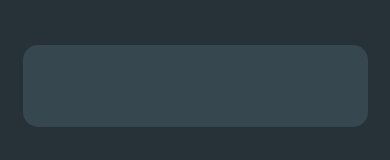
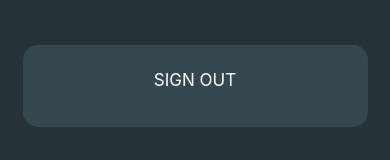
Before and after one commit to TerrniT/Apollo, a React Native app: screen /RegistrationScreen in a window 390 px wide. Shown: the part 361-521 px from the top of the page. Built offline with nearby package versions, Linux system fonts and the light colour scheme.

Commit message:
add: 2-ways auth added

```diff
--- a/App.js
+++ b/App.js
@@ -10,7 +10,7 @@ export default function App() {
   return (
     <NavigationContainer>
       <Stack.Navigator screenOptions={{ headerShown: false }}>
-        <Stack.Screen name="Login" component={LoginScreen} />
+        <Stack.Screen name="LoginScreen" component={LoginScreen} />
         <Stack.Screen
           name="RegistrationScreen"
           component={RegistrationScreen}
--- a/src/components/APInput.js
+++ b/src/components/APInput.js
@@ -1,7 +1,12 @@
 import React from "react";
 import { Akira } from "react-native-textinput-effects";
 
-export default function APInput({ title, onChangeText, secureTextEntry }) {
+export default function APInput({
+  title,
+  onChangeText,
+  secureTextEntry,
+  placeholder,
+}) {
   return (
     <Akira
       onChangeText={onChangeText}
@@ -18,6 +23,7 @@ export default function APInput({ title, onChangeText, secureTextEntry }) {
       }}
       inputStyle={{ color: "#fff" }}
       secureTextEntry={secureTextEntry}
+      placeholder={placeholder}
     />
   );
 }
--- a/src/screens/LoginScreen.js
+++ b/src/screens/LoginScreen.js
@@ -69,7 +69,6 @@ export default function loginScreen({ navigation }) {
       <ASButton title="Log In" onPress={SignInUser} />
       <ALButton title="Register" onPress={RegisterUser} />
       {!isSignedIn ? null : navigation.navigate("RegistrationScreen")}
-      <ALButton title="SignOut" onPress={SignOutUser} />
     </View>
   );
 }
--- a/src/screens/RegistrationScreen.js
+++ b/src/screens/RegistrationScreen.js
@@ -2,12 +2,23 @@ import { StyleSheet, View } from "react-native";
 import React from "react";
 import ASButton from "../components/ASButton";
 import APInput from "../components/APInput";
+import { authentication } from "../../firebase/firebase";
+import LoginScreen from "../screens/LoginScreen";
 
-export default function RegistrationScreen() {
+export default function RegistrationScreen({ navigation }) {
+  const signOut = () => {
+    authentication
+      .signOut()
+      .then((re) => navigation.navigate("LoginScreen"))
+      .catch((error) => {
+        console.log(error);
+      });
+  };
+
   return (
     <View style={styles.container}>
-      <APInput />
-      <ASButton />
+      <APInput placeholder={"Yay"} />
+      <ASButton title="Sign Out" onPress={signOut} />
     </View>
   );
 }
```
